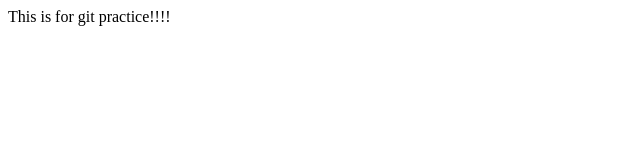
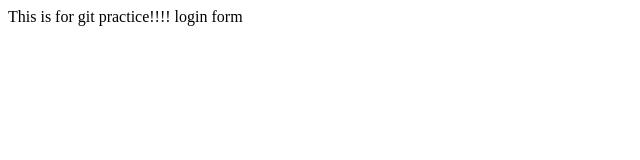
Before and after one commit to jenwynne/gitPractice, a plain HTML site: page index.html in a window 1280 px wide. Shown: the full height of the page, 0-640 px from the left. Drawn offline with Linux system fonts and the light colour scheme.

Commit message:
login form

```diff
--- /dev/null
+++ b/dir2/app2.js
@@ -0,0 +1 @@
+console.log('app2');
--- a/index.html
+++ b/index.html
@@ -5,5 +5,6 @@
 </head>
 <body>
     This is for git practice!!!!
+    login form
 </body>
 </html>
```
Also changed, not shown: login.html (added, +1 -0 lines), 1 other file.
